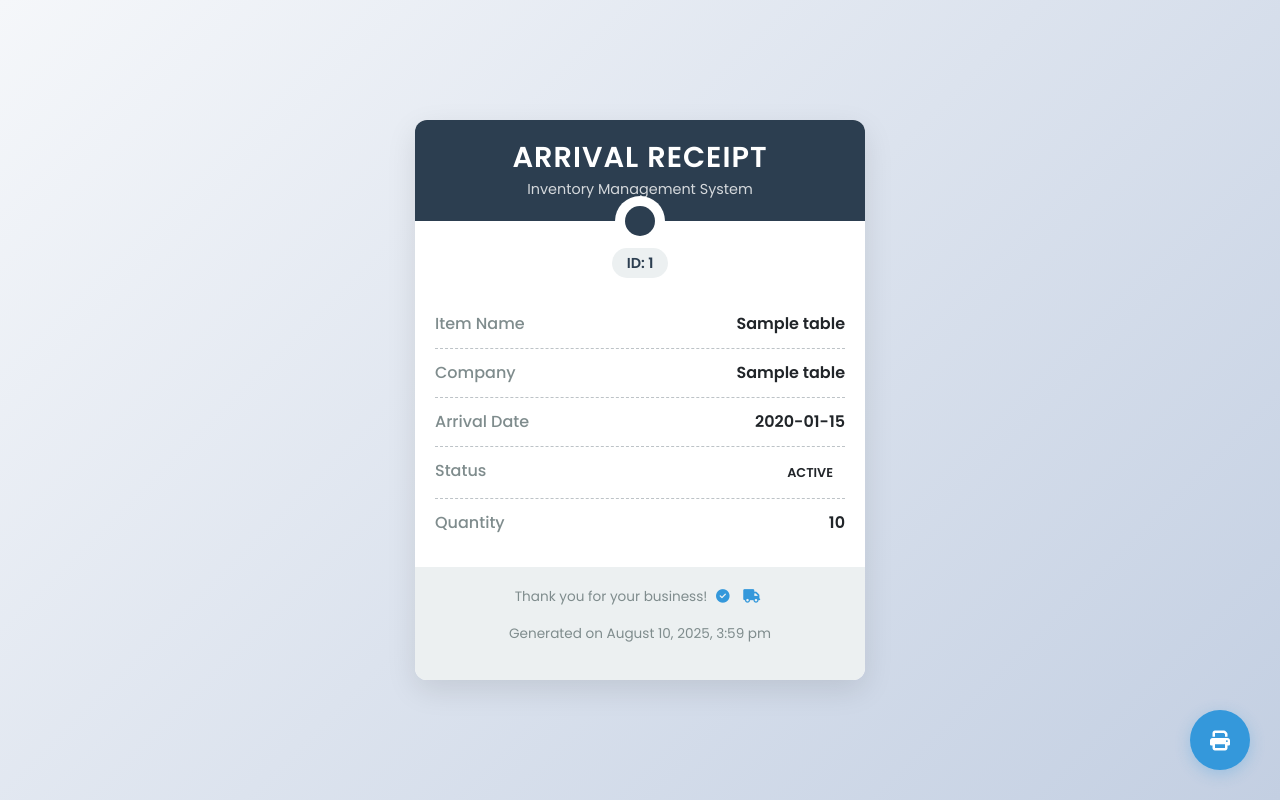
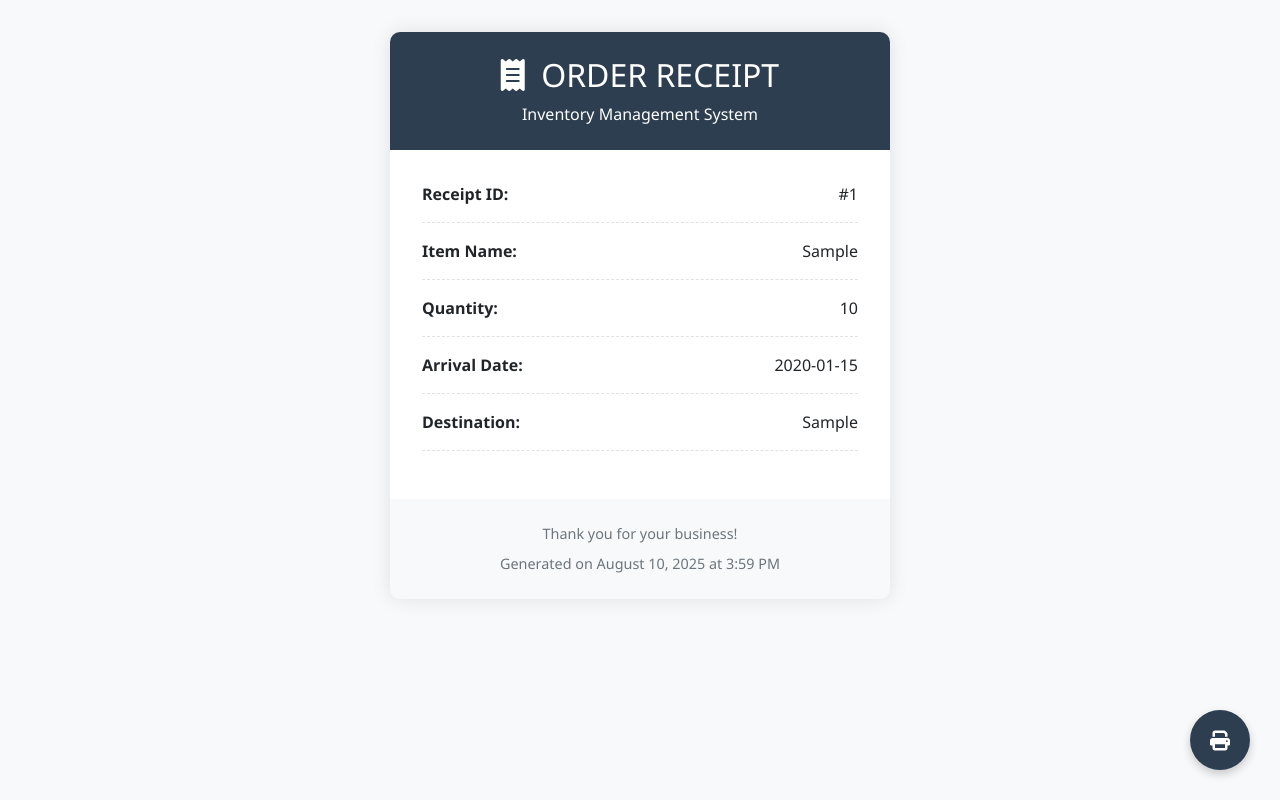
Before and after one commit to bearbrand05/security, a PHP site: page /receipt.php?id=1 in a window 1280 px wide. Run offline with PHP 8.4, Linux system fonts and the light colour scheme; tables that the repository leaves empty hold one stand-in row (values such as "Sample post").

Commit message:
Update receipt.php

```diff
--- a/receipt.php
+++ b/receipt.php
@@ -1,284 +1,166 @@
 <?php
-// receipt.php
+// Database configuration
 $host = "localhost";
 $username = "root";
 $password = "";
 $database = "inventory_db";
+
+// Establish connection
 $conn = new mysqli($host, $username, $password, $database);
 if ($conn->connect_error) {
     die("Connection failed: " . $conn->connect_error);
 }
-if (!isset($_GET['id'])) {
-    die("Missing history ID.");
+
+// Validate receipt ID
+if (!isset($_GET['id']) || !is_numeric($_GET['id'])) {
+    die("Invalid receipt ID");
 }
 $id = intval($_GET['id']);
-$sql = "SELECT * FROM history_table WHERE id_history = $id";
+
+// Fetch receipt data
+$sql = "SELECT * FROM order_receipt WHERE id_receipt = $id";
 $result = $conn->query($sql);
-$data = $result->fetch_assoc();
-if (!$data) {
-    die("Order not found.");
+
+if (!$result || $result->num_rows === 0) {
+    die("Receipt not found");
 }
-// Create receipts folder if not exists
-$folder = __DIR__ . "/receipts";
-if (!is_dir($folder)) {
-    mkdir($folder, 0777, true);
+
+$receipt = $result->fetch_assoc();
+
+// Create receipts directory if needed
+$receiptsDir = __DIR__ . '/receipts';
+if (!is_dir($receiptsDir)) {
+    mkdir($receiptsDir, 0755, true);
 }
-// Prepare receipt content for saving
-$receiptText = "ARRIVAL RECEIPT\n"
-    . "=====================================\n"
-    . "ID: {$data['id_history']}\n"
-    . "Item: {$data['itemname_history']}\n"
-    . "Company: {$data['companyname_history']}\n"
-    . "Arrival Date: {$data['arrive_history']}\n"
-    . "Status: {$data['status_history']}\n"
-    . "Quantity: {$data['quantity_history']}\n"
-    . "Generated: " . date("Y-m-d H:i:s") . "\n"
-    . "=====================================\n";
-$filePath = $folder . "/receipt_{$data['id_history']}.txt";
-file_put_contents($filePath, $receiptText);
+
+// Save text version of receipt
+$receiptContent = "ORDER RECEIPT\n";
+$receiptContent .= "==============================\n";
+$receiptContent .= "Receipt ID: " . $receipt['id_receipt'] . "\n";
+$receiptContent .= "Item: " . $receipt['item_receipt'] . "\n";
+$receiptContent .= "Quantity: " . $receipt['quantity_reciept'] . "\n";
+$receiptContent .= "Arrival Date: " . $receipt['arrive_receipt'] . "\n";
+$receiptContent .= "Destination: " . $receipt['destination_receipt'] . "\n";
+$receiptContent .= "Generated: " . date('Y-m-d H:i:s') . "\n";
+$receiptContent .= "==============================";
+
+file_put_contents($receiptsDir . '/receipt_' . $receipt['id_receipt'] . '.txt', $receiptContent);
+
 $conn->close();
 ?>
 <!DOCTYPE html>
-<html>
+<html lang="en">
 <head>
-    <title>Arrival Receipt</title>
+    <meta charset="UTF-8">
+    <meta name="viewport" content="width=device-width, initial-scale=1.0">
+    <title>Order Receipt #<?= $receipt['id_receipt'] ?></title>
     <link href="https://cdn.jsdelivr.net/npm/bootstrap@5.3.2/dist/css/bootstrap.min.css" rel="stylesheet">
     <link rel="stylesheet" href="https://cdnjs.cloudflare.com/ajax/libs/font-awesome/6.4.0/css/all.min.css">
     <style>
-        @import url('https://fonts.googleapis.com/css2?family=Poppins:wght@300;400;500;600;700&display=swap');
-
-        :root {
-            --primary: #2c3e50;
-            --secondary: #3498db;
-            --light: #ecf0f1;
-            --success: #27ae60;
-            --border: #bdc3c7;
+        body {
+            background-color: #f8f9fa;
+            font-family: 'Segoe UI', Tahoma, Geneva, Verdana, sans-serif;
         }
-
-        body {
-            background: linear-gradient(135deg, #f5f7fa 0%, #c3cfe2 100%);
-            font-family: 'Poppins', sans-serif;
-            min-height: 100vh;
-            display: flex;
-            justify-content: center;
-            align-items: center;
-            padding: 20px;
+        .receipt-card {
+            max-width: 500px;
+            margin: 2rem auto;
+            border-radius: 10px;
+            box-shadow: 0 0 20px rgba(0,0,0,0.1);
+            overflow: hidden;
         }
-
-        .receipt-container {
-            width: 100%;
-            max-width: 450px;
+        .receipt-header {
+            background-color: #2c3e50;
+            color: white;
+            padding: 1.5rem;
+            text-align: center;
         }
-
-        .receipt {
-            background: white;
-            border-radius: 12px;
-            box-shadow: 0 10px 30px rgba(0, 0, 0, 0.1);
-            overflow: hidden;
-            position: relative;
+        .receipt-body {
+            background-color: white;
+            padding: 2rem;
         }
-
-        .receipt-header {
-            background: var(--primary);
-            color: white;
-            padding: 20px;
-            text-align: center;
-            position: relative;
-        }
-
-        .receipt-header::after {
-            content: '';
-            position: absolute;
-            bottom: -15px;
-            left: 50%;
-            transform: translateX(-50%);
-            width: 30px;
-            height: 30px;
-            background: var(--primary);
-            border-radius: 50%;
-            box-shadow: 0 0 0 10px white;
-        }
-
-        .receipt-header h1 {
-            margin: 0;
-            font-weight: 600;
-            font-size: 1.8rem;
-            letter-spacing: 1px;
-        }
-
-        .receipt-header p {
-            margin: 5px 0 0;
-            opacity: 0.8;
-            font-size: 0.9rem;
-        }
-
-        .receipt-body {
-            padding: 30px 20px 20px;
-        }
-
-        .receipt-id {
-            text-align: center;
-            margin-bottom: 25px;
-        }
-
-        .receipt-id span {
-            background: var(--light);
-            color: var(--primary);
-            padding: 5px 15px;
-            border-radius: 20px;
-            font-weight: 600;
-            font-size: 0.9rem;
-        }
-
         .receipt-item {
             display: flex;
             justify-content: space-between;
-            padding: 12px 0;
-            border-bottom: 1px dashed var(--border);
+            margin-bottom: 1rem;
+            padding-bottom: 1rem;
+            border-bottom: 1px dashed #dee2e6;
         }
-
-        .receipt-item:last-child {
-            border-bottom: none;
+        .receipt-footer {
+            background-color: #f8f9fa;
+            padding: 1.5rem;
+            text-align: center;
+            font-size: 0.9rem;
+            color: #6c757d;
         }
-
-        .receipt-item .label {
-            color: #7f8c8d;
-            font-weight: 500;
-        }
-
-        .receipt-item .value {
-            font-weight: 600;
-            text-align: right;
-            max-width: 60%;
-        }
-
-        .status {
-            display: inline-block;
-            padding: 4px 12px;
-            border-radius: 20px;
-            font-size: 0.8rem;
-            font-weight: 600;
-            text-transform: uppercase;
-        }
-
-        .status.delivered {
-            background: rgba(39, 174, 96, 0.1);
-            color: var(--success);
-        }
-
-        .status.pending {
-            background: rgba(241, 196, 15, 0.1);
-            color: #f1c40f;
-        }
-
-        .status.processing {
-            background: rgba(52, 152, 219, 0.1);
-            color: var(--secondary);
-        }
-
-        .receipt-footer {
-            text-align: center;
-            padding: 20px;
-            background: var(--light);
-            font-size: 0.85rem;
-            color: #7f8c8d;
-        }
-
-        .receipt-footer i {
-            color: var(--secondary);
-            margin: 0 5px;
-        }
-
         .print-btn {
             position: fixed;
             bottom: 30px;
             right: 30px;
-            background: var(--secondary);
+            width: 60px;
+            height: 60px;
+            border-radius: 50%;
+            background-color: #2c3e50;
             color: white;
             border: none;
-            border-radius: 50%;
-            width: 60px;
-            height: 60px;
             display: flex;
             align-items: center;
             justify-content: center;
-            box-shadow: 0 4px 15px rgba(52, 152, 219, 0.3);
+            box-shadow: 0 4px 10px rgba(0,0,0,0.2);
             cursor: pointer;
-            transition: all 0.3s ease;
-            z-index: 1000;
         }
-
-        .print-btn:hover {
-            background: #2980b9;
-            transform: scale(1.05);
-        }
-
         @media print {
             body {
                 background: none;
-                padding: 0;
             }
-
-            .receipt-container {
-                max-width: 100%;
-                box-shadow: none;
-            }
-
             .print-btn {
                 display: none;
             }
-
-            .receipt {
+            .receipt-card {
                 box-shadow: none;
-                border: 1px solid #ddd;
+                margin: 0;
+                max-width: 100%;
             }
         }
     </style>
 </head>
 <body>
-    <div class="receipt-container">
-        <div class="receipt">
+    <div class="container">
+        <div class="receipt-card">
             <div class="receipt-header">
-                <h1>ARRIVAL RECEIPT</h1>
-                <p>Inventory Management System</p>
+                <h2><i class="fas fa-receipt me-2"></i> ORDER RECEIPT</h2>
+                <p class="mb-0">Inventory Management System</p>
             </div>
+
             <div class="receipt-body">
-                <div class="receipt-id">
-                    <span>ID: <?= $data['id_history'] ?></span>
+                <div class="receipt-item">
+                    <span class="fw-bold">Receipt ID:</span>
+                    <span>#<?= htmlspecialchars($receipt['id_receipt']) ?></span>
                 </div>
 
                 <div class="receipt-item">
-                    <div class="label">Item Name</div>
-                    <div class="value"><?= htmlspecialchars($data['itemname_history']) ?></div>
+                    <span class="fw-bold">Item Name:</span>
+                    <span><?= htmlspecialchars($receipt['item_receipt']) ?></span>
                 </div>
 
                 <div class="receipt-item">
-                    <div class="label">Company</div>
-                    <div class="value"><?= htmlspecialchars($data['companyname_history']) ?></div>
+                    <span class="fw-bold">Quantity:</span>
+                    <span><?= htmlspecialchars($receipt['quantity_reciept']) ?></span>
                 </div>
 
                 <div class="receipt-item">
-                    <div class="label">Arrival Date</div>
-                    <div class="value"><?= htmlspecialchars($data['arrive_history']) ?></div>
+                    <span class="fw-bold">Arrival Date:</span>
+                    <span><?= htmlspecialchars($receipt['arrive_receipt']) ?></span>
                 </div>
 
                 <div class="receipt-item">
-                    <div class="label">Status</div>
-                    <div class="value">
-                        <span class="status <?= strtolower(htmlspecialchars($data['status_history'])) ?>">
-                            <?= htmlspecialchars($data['status_history']) ?>
-                        </span>
-                    </div>
-                </div>
-
-                <div class="receipt-item">
-                    <div class="label">Quantity</div>
-                    <div class="value"><?= htmlspecialchars($data['quantity_history']) ?></div>
+                    <span class="fw-bold">Destination:</span>
+                    <span><?= htmlspecialchars($receipt['destination_receipt']) ?></span>
                 </div>
             </div>
+
             <div class="receipt-footer">
-                <p>Thank you for your business! <i class="fas fa-check-circle"></i> <i class="fas fa-truck"></i></p>
-                <p>Generated on <?= date("F j, Y, g:i a") ?></p>
+                <p class="mb-2">Thank you for your business!</p>
+                <p class="mb-0">Generated on <?= date('F j, Y \a\t g:i A') ?></p>
             </div>
         </div>
     </div>
@@ -288,11 +170,11 @@ $conn->close();
     </button>
 
     <script>
-        // Auto print when loaded
+        // Auto-print after page loads
         window.addEventListener('load', function() {
             setTimeout(function() {
                 window.print();
-            }, 500);
+            }, 1000);
         });
     </script>
 </body>
```
